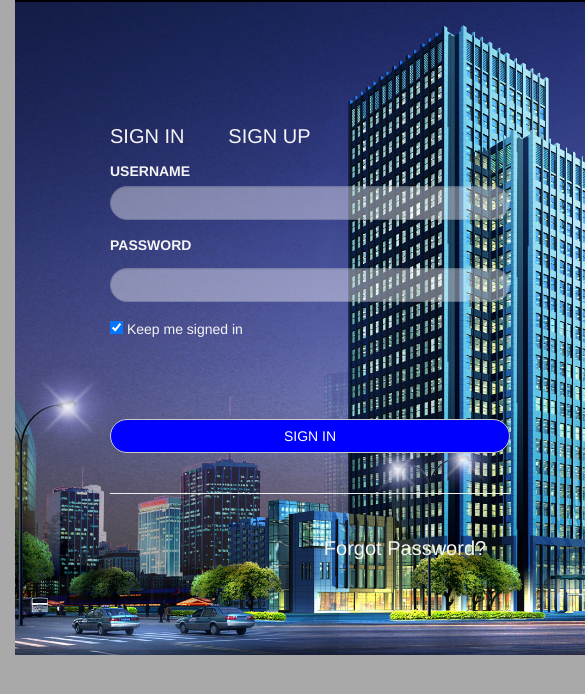
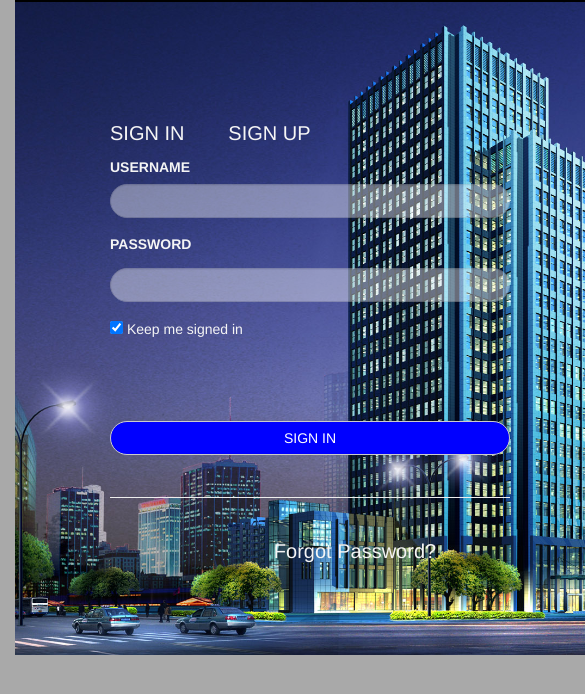
Before and after one commit to adamkalule/LOG, a plain HTML site: page index.html in a window 390 px wide. Shown: the top 694 px of the page, 585 px wide, since content can reach past the window. Drawn offline with nearby package versions, Linux system fonts and the light colour scheme.

Commit message:
good commit

```diff
--- a/css/styles.css
+++ b/css/styles.css
@@ -1,6 +1,13 @@
+html{
+    width: 100%;
+    height: 100%;
+}
 body{
     margin: 0;
     background-color: darkgray;
+    line-height: 1.6em;
+    -webkit-font-smoothing: anitialised;
+    -moz-osx-font-smoothing: grayscale;
 }
 @media screen and (max-width:959px) {
     .col-sm-8{
@@ -9,36 +16,48 @@ body{
     .container{
         width: 100%;
     }
+    .body{
+        width: 100%;
+    }
 }
 
-@media screen and (max-width:500px) {
+@media screen and (max-width:624px) {
     .col-sm-8{
-        width: 70%;
+        width: 100%;
     }
     .container{
-        width: 70%;
+        width: 100%;
+    }
+    .body{
+        width: 100%;
     }
 }
 @media screen and (max-width:320px) {
     .col-sm-8{
-        width: 320px;
+        width: 100%;
     }
     .container{
-        width: 320px;
+        width: 100%;
+    }
+    .body{
+        width: 100%;
     }
 }
 .container{
-    width: 700px;
+    width: 600px;
 }
 .col-sm-8{
+    z-index: 15;
     background-image: url(../images/building.jpeg);
     background-size: cover;
     height: 655px;
     background-attachment: scroll;
     background-blend-mode: darken;
-    width: 700px;
+    width: 600px;
     border-top: 2px solid black;
     margin-left: 0px;
+    -webkit-font-smoothing: anitialised;
+    -moz-osx-font-smoothing: grayscale;
 }
 ul a{
     margin-left: 40px;
--- a/index.html
+++ b/index.html
@@ -3,6 +3,7 @@
     <head>
         <title>adams</title>
         <meta charset="UTF-8">
+        <meta http-equiv="X-UA-Compatible" content="IE=edge">
         <meta name="viewport"content="width=device-width,initial-scale=1.0">
         <link rel="stylesheet"href="https://maxcdn.bootstrapcdn.com/bootstrap/3.3.7/css/bootstrap.min.css">
         <link rel="stylesheet"href="css/styles.css">
```
